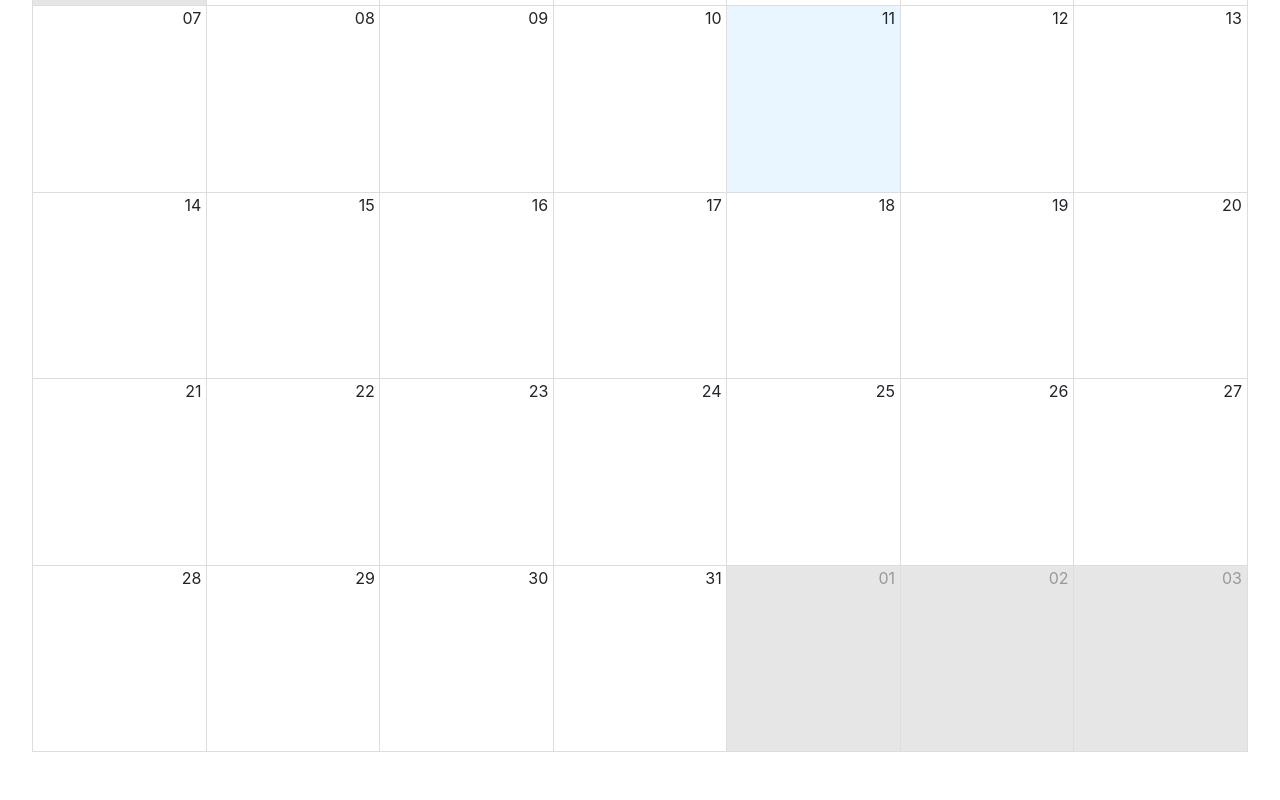
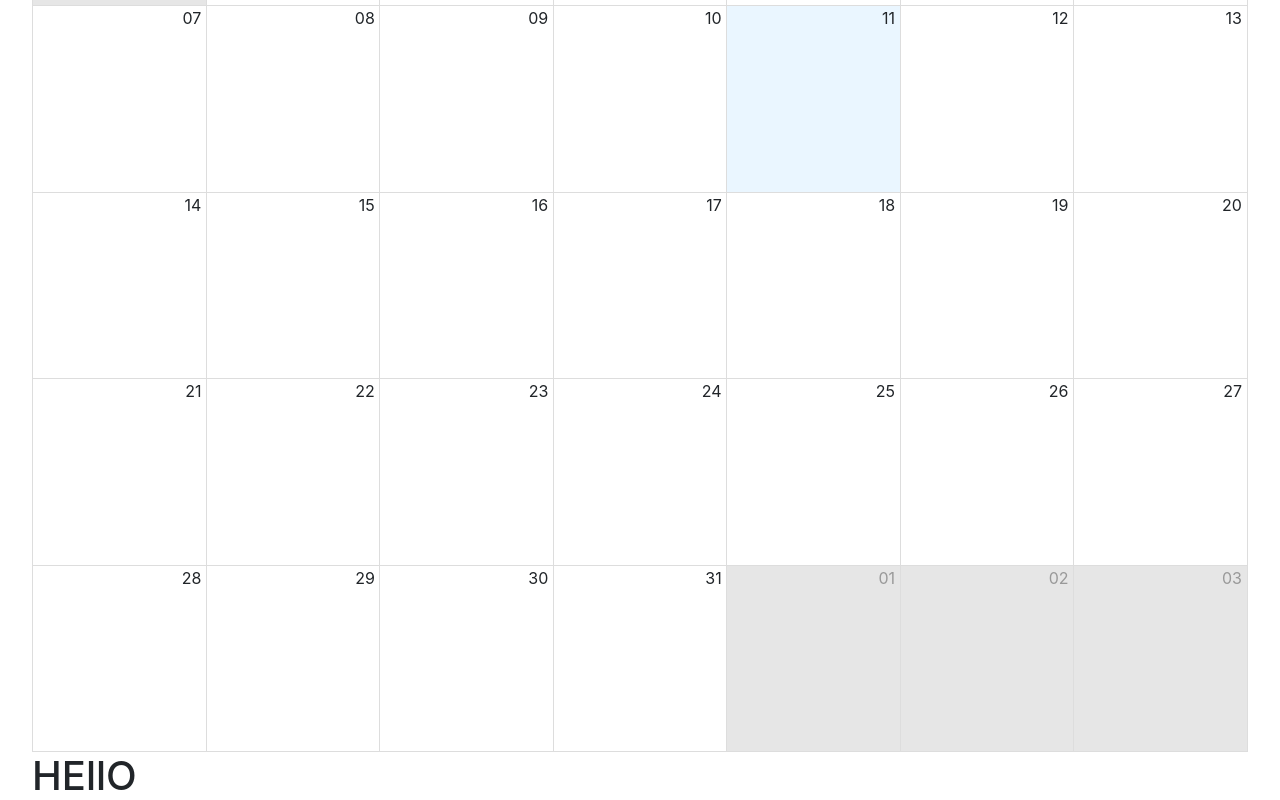
Before and after one commit to ERIKASTIGLEMAN/NEWCommanderCalendar, a React (Create React App) app in the folder ClientApp/: page / in a window 1280 px wide. Shown: the part 280-1080 px from the top of the page. Before the commit the page ends 1032 px from the top, so only its background shows below. Built offline with nearby package versions, Linux system fonts and the light colour scheme.

Commit message:
imported css

```diff
--- a/ClientApp/src/components/MyCalendar.jsx
+++ b/ClientApp/src/components/MyCalendar.jsx
@@ -13,6 +13,7 @@ export function MyCalendar(props) {
         endAccessor="end"
         style={{ height: 1000 }}
       />
+      <h1>HEllO</h1>
     </div>
   )
 }
```
